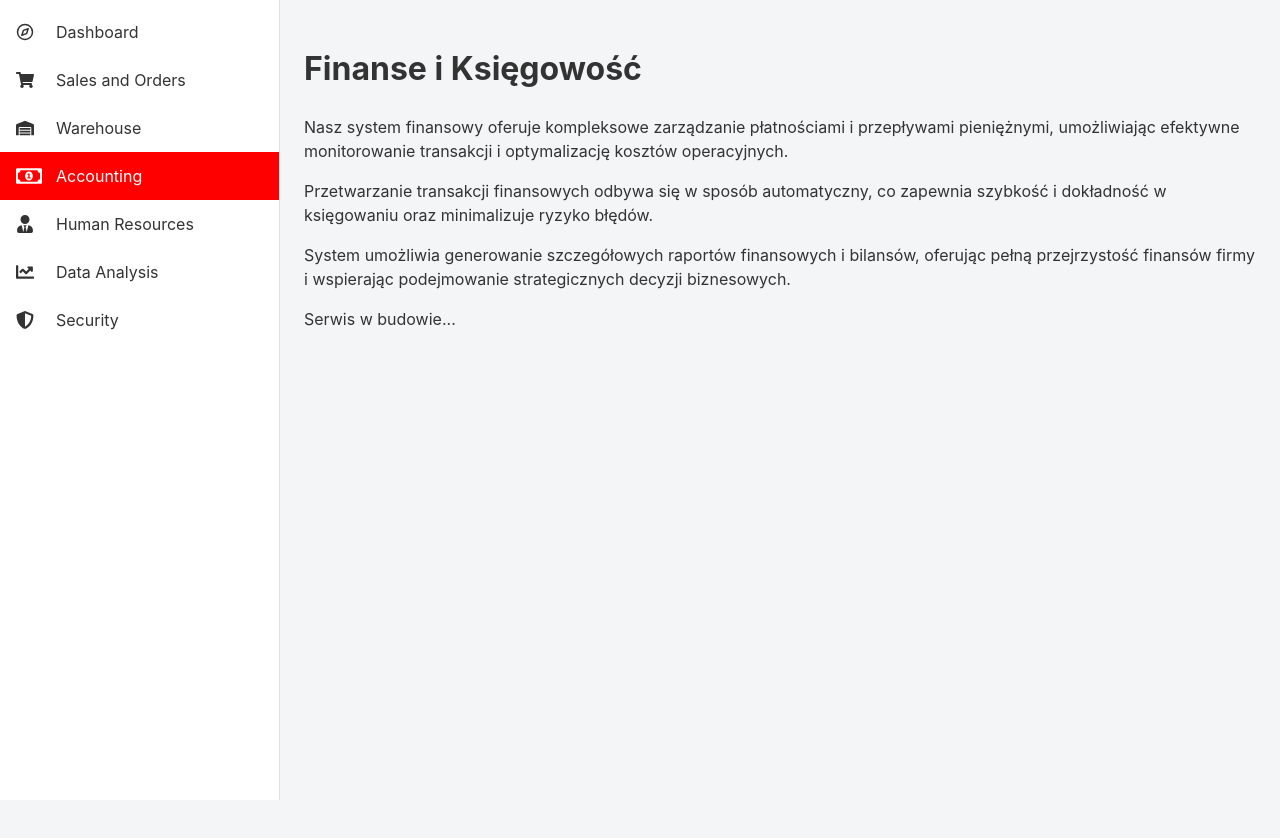
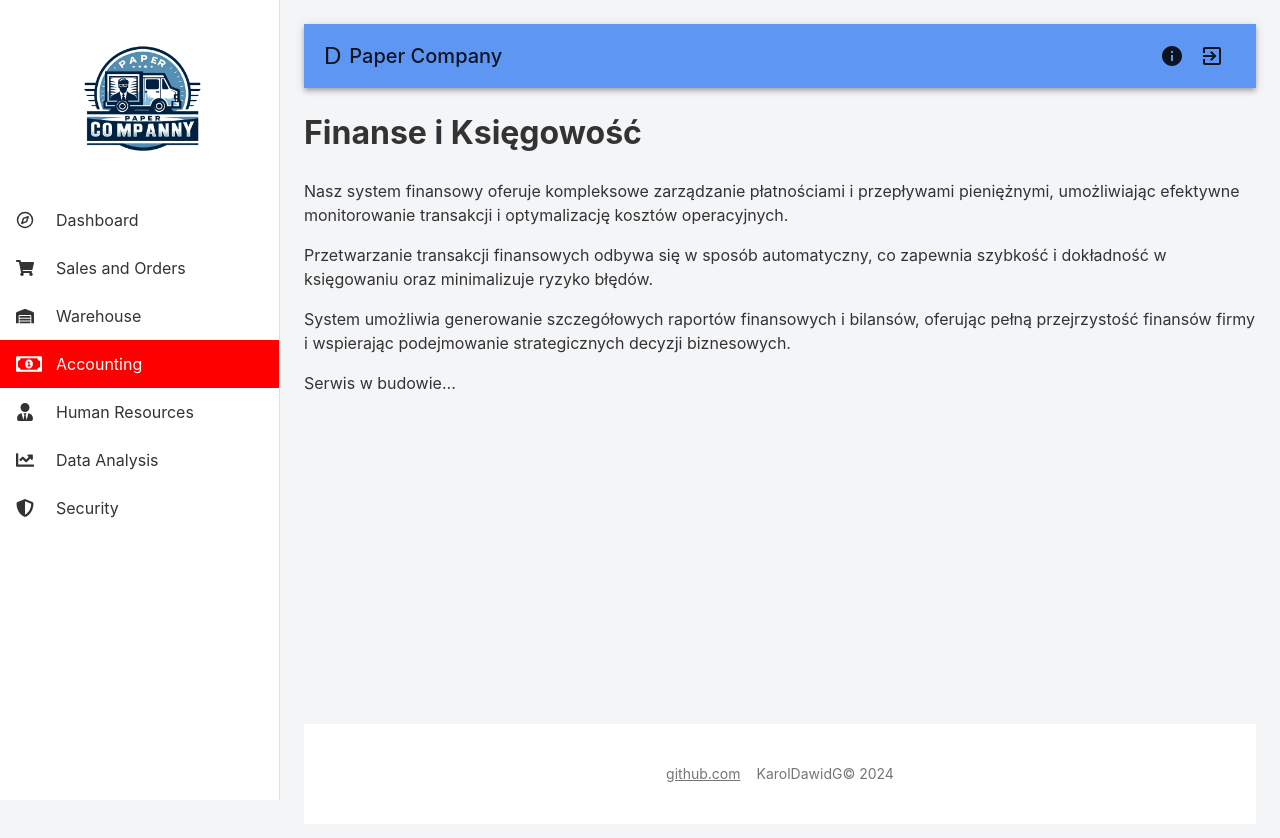
Before and after one commit to KarolDawidG/Paper_Company, a Next.js app in the folder frontend/: page /accounting in a window 1280 px wide. Shown: the top 838 px of the page. Before the commit the page ends 800 px from the top, so only its background shows below. Built offline with nearby package versions, Linux system fonts and the light colour scheme.

Commit message:
TopBar and Footer added

```diff
--- /dev/null
+++ b/frontend/app/components/Footer.tsx
@@ -0,0 +1,21 @@
+import React from "react";
+import { Box, Container, Typography, Link} from "@mui/material"
+
+const Footer = () => {
+    return (
+        <Box component='footer' sx={{bgcolor: 'background.paper', py: 5}}>
+            <Container maxWidth="lg">
+                <Typography variant="body2" color='text.secondary' align="center" sx={{display: 'flex', justifyContent: 'Center', gap: 2, flexWrap: 'wrap'}}>
+                    <Link color="inherit" href="https://github.com/KarolDawidG">
+                        github.com
+                    </Link>
+                        KarolDawidG
+                        {'© '}
+                        {new Date().getFullYear()}
+                </Typography>
+            </Container>
+        </Box>
+    )
+}
+
+export default Footer;
--- a/frontend/app/components/Sidebars.tsx
+++ b/frontend/app/components/Sidebars.tsx
@@ -3,6 +3,8 @@ import { useRouter } from 'next/router';
 import { Box, List, ListItemButton, ListItemIcon, ListItemText, Drawer, IconButton, useTheme, useMediaQuery } from '@mui/material';
 import { FaShoppingCart, FaWarehouse, FaRegMoneyBillAlt, FaUserTie, FaChartLine, FaShieldAlt } from 'react-icons/fa';
 import { FiCompass, FiMenu } from 'react-icons/fi';
+import Image from 'next/image';
+import logo from '../../public/logo.png';
 
 export const Sidebars = ({ children }: { children: React.ReactNode }) => {
     const router = useRouter();
@@ -30,6 +32,9 @@ export const Sidebars = ({ children }: { children: React.ReactNode }) => {
 
     const drawerContent = (
         <List>
+            <Box textAlign="center" my={2}>
+                <Image src={logo} alt="Logo Paper Company" width={150} height={150} />
+            </Box>
             {menuItems.map((item, index) => (
                 <ListItemButton
                     key={index}
--- /dev/null
+++ b/frontend/app/components/TopBar.tsx
@@ -0,0 +1,33 @@
+import React from "react";
+import { AppBar, Toolbar, IconButton, Typography, Button } from "@mui/material";
+import ExitToAppIcon from '@mui/icons-material/ExitToApp';
+import InfoIcon from '@mui/icons-material/Info';
+import { useRouter } from 'next/navigation';
+
+const TopBar = () => {
+    const router = useRouter();
+
+    return (
+        <AppBar position="static">
+            <Toolbar>
+                <IconButton edge="start" color="inherit" aria-label="mode">
+                    D
+                </IconButton>
+
+                <Typography variant="h6" style={{ flexGrow: 1 }}>
+                    Paper Company
+                </Typography>
+
+                <IconButton color="inherit" aria-label="info">
+                    <InfoIcon />
+                </IconButton>
+
+                <IconButton color="inherit" aria-label="logout">
+                    <ExitToAppIcon />
+                </IconButton>
+            </Toolbar>
+        </AppBar>
+    );
+};
+
+export default TopBar;
--- a/frontend/app/page.tsx
+++ b/frontend/app/page.tsx
@@ -1,9 +1,11 @@
 "use client";
 
 import React, { useState } from 'react';
+import Image from 'next/image';
 import LoginModal from './components/auth/login/LoginModal';
 import RegisterModal from './components/auth/register/RegisterModal';
 import { Button, Typography, Container, Box } from '@mui/material';
+import logo from '../public/logo.png';
 
 export default function Home() {
   const [isLoginModalOpen, setLoginModalOpen] = useState(false);
@@ -12,6 +14,7 @@ export default function Home() {
   return (
     <Container>
       <Box textAlign="center" marginTop={8}>
+      <Image src={logo} alt='Logo Paper Company' width={300} height={300}/>
         <Typography variant="h2" gutterBottom>
           Paper Company
         </Typography>
--- a/frontend/pages/_app.tsx
+++ b/frontend/pages/_app.tsx
@@ -1,8 +1,10 @@
 import { Sidebars } from '@/app/components/Sidebars';
 import type { AppProps } from 'next/app';
-import { ThemeProvider, CssBaseline } from '@mui/material';
+import { ThemeProvider, CssBaseline, Box } from '@mui/material';
 import theme from '@/app/theme/theme';
 import { useRouter } from 'next/router';
+import Footer from '@/app/components/Footer';
+import TopBar from '@/app/components/TopBar';
 
 function MyApp({ Component, pageProps }: AppProps) {
   const router = useRouter();
@@ -13,7 +15,13 @@ function MyApp({ Component, pageProps }: AppProps) {
       <CssBaseline/>
       {isSidebarPage ? (
         <Sidebars>
-          <Component {...pageProps} />
+          <Box display="flex" flexDirection="column" minHeight="100vh">
+            <TopBar />
+            <Box component='main' flexGrow={1}>
+              <Component {...pageProps} />
+            </Box>
+            <Footer />
+          </Box>
         </Sidebars>
       ) : (
         <Component {...pageProps} />
```
Also changed, not shown: frontend/app/components/auth/ClickLinkPage.tsx (+9 -0 lines), frontend/tailwind.config.ts (added, +23 -0 lines), frontend/public/logo.png (added).
